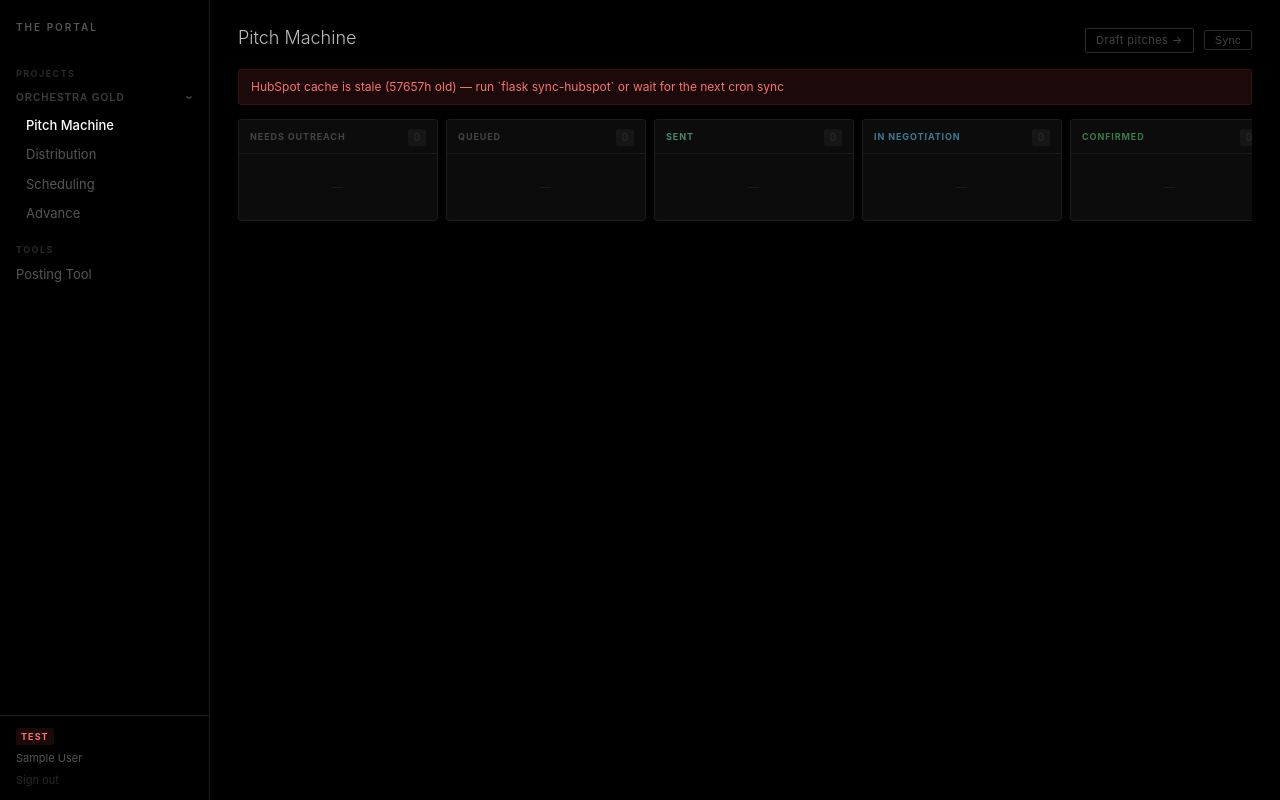
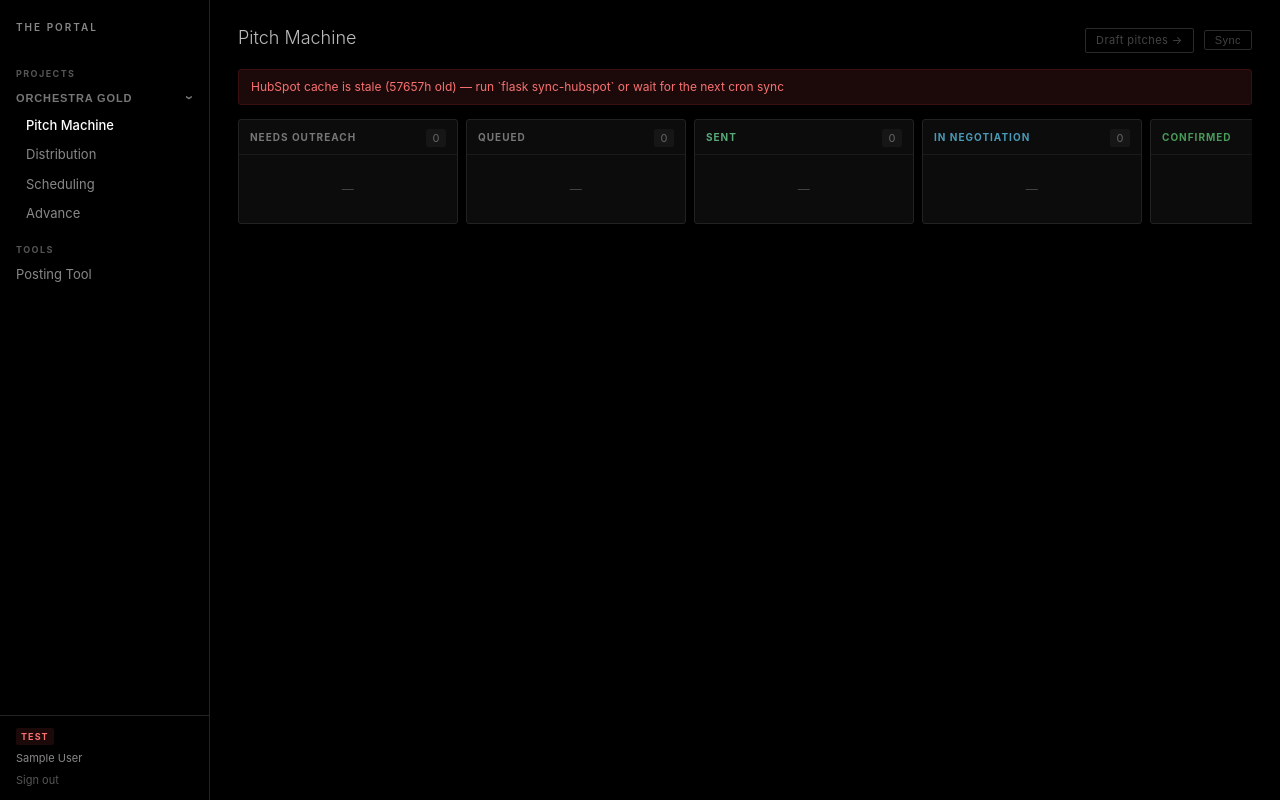
Before and after one commit to orchestragold/control-room, a Flask app: page /projects/orchestra-gold/pitch-machine in a window 1280 px wide. Run offline with Flask 3, Linux system fonts and the light colour scheme; a user stored in the database is signed in; tables that the repository leaves empty hold one stand-in row (values such as "Sample post").

Commit message:
Legibility pass — lighter text, larger fonts across board and sidebar

```diff
--- a/app/templates/base.html
+++ b/app/templates/base.html
@@ -9,10 +9,10 @@
     :root {
       --bg:        #000;
       --surface:   #0c0c0c;
-      --border:    #1c1c1c;
-      --text:      #ccc;
-      --dim:       #555;
-      --muted:     #282828;
+      --border:    #222;
+      --text:      #ddd;
+      --dim:       #888;
+      --muted:     #555;
       --sidebar-w: 210px;
     }
 
@@ -60,10 +60,10 @@
       font-weight: 600;
       letter-spacing: 0.2em;
       text-transform: uppercase;
-      color: #555;
+      color: #888;
       text-decoration: none;
     }
-    a.wordmark:hover { color: #888; }
+    a.wordmark:hover { color: #bbb; }
 
     button.close-btn {
       display: none;
@@ -100,16 +100,16 @@
       width: 100%;
       background: none;
       border: none;
-      color: #3a3a3a;
-      font-size: 10px;
-      font-weight: 700;
-      letter-spacing: 0.1em;
+      color: #777;
+      font-size: 11px;
+      font-weight: 600;
+      letter-spacing: 0.08em;
       text-transform: uppercase;
       padding: 5px 16px;
       cursor: pointer;
       text-align: left;
     }
-    button.nav-group-toggle:hover { color: #666; }
+    button.nav-group-toggle:hover { color: #bbb; }
     button.nav-group-toggle::after {
       content: '›';
       font-size: 14px;
--- a/app/templates/pitch_machine/board.html
+++ b/app/templates/pitch_machine/board.html
@@ -24,7 +24,7 @@
     gap: 10px;
   }
 
-  .sync-age { font-size: 11px; color: #2e2e2e; }
+  .sync-age { font-size: 11px; color: #555; }
 
   .btn-ghost {
     background: none;
@@ -73,11 +73,11 @@
 
   .column {
     flex-shrink: 0;
-    width: 200px;
+    width: 220px;
     display: flex;
     flex-direction: column;
     background: #0c0c0c;
-    border: 1px solid #1c1c1c;
+    border: 1px solid #222;
     border-radius: 3px;
     max-height: 100%;
   }
@@ -92,31 +92,31 @@
   }
 
   .col-title {
-    font-size: 9px;
+    font-size: 10px;
     font-weight: 700;
     letter-spacing: 0.1em;
     text-transform: uppercase;
-    color: #444;
+    color: #777;
   }
 
   .col-count {
-    font-size: 10px;
-    color: #2e2e2e;
+    font-size: 11px;
+    color: #666;
     background: #161616;
-    padding: 1px 5px;
+    padding: 1px 6px;
     border-radius: 2px;
-    min-width: 18px;
+    min-width: 20px;
     text-align: center;
   }
 
   /* Column colour variations */
-  .col-active  .col-title { color: #4a8a6a; }
-  .col-warm    .col-title { color: #3d7a96; }
-  .col-confirmed .col-title { color: #3a7a4a; }
-  .col-dim     .col-title { color: #3a3a3a; }
-  .col-review  .col-title { color: #a16207; }
-  .col-review  { border-color: #231900; }
-  .col-review  .col-header { border-color: #231900; }
+  .col-active  .col-title { color: #5aaa7a; }
+  .col-warm    .col-title { color: #4a9ab6; }
+  .col-confirmed .col-title { color: #4a9a5a; }
+  .col-dim     .col-title { color: #555; }
+  .col-review  .col-title { color: #c48a20; }
+  .col-review  { border-color: #2a2000; }
+  .col-review  .col-header { border-color: #2a2000; }
 
   .col-cards {
     flex: 1;
@@ -131,16 +131,16 @@
   .col-cards.drag-over { background: #111; }
 
   .empty-col {
-    font-size: 11px;
-    color: #1e1e1e;
+    font-size: 12px;
+    color: #444;
     text-align: center;
     padding: 18px 8px;
     letter-spacing: 0.06em;
   }
 
   .more-label {
-    font-size: 10px;
-    color: #2a2a2a;
+    font-size: 11px;
+    color: #555;
     text-align: center;
     padding: 4px;
     letter-spacing: 0.04em;
@@ -161,16 +161,16 @@
   .card.dragging { opacity: 0.35; cursor: grabbing; }
 
   .card-name {
-    font-size: 12px;
-    color: #aaa;
+    font-size: 13px;
+    color: #ccc;
     line-height: 1.35;
     word-break: break-word;
   }
 
   .card-date {
-    font-size: 10px;
-    color: #2e2e2e;
-    margin-top: 3px;
+    font-size: 11px;
+    color: #666;
+    margin-top: 4px;
     font-variant-numeric: tabular-nums;
   }
 
```
